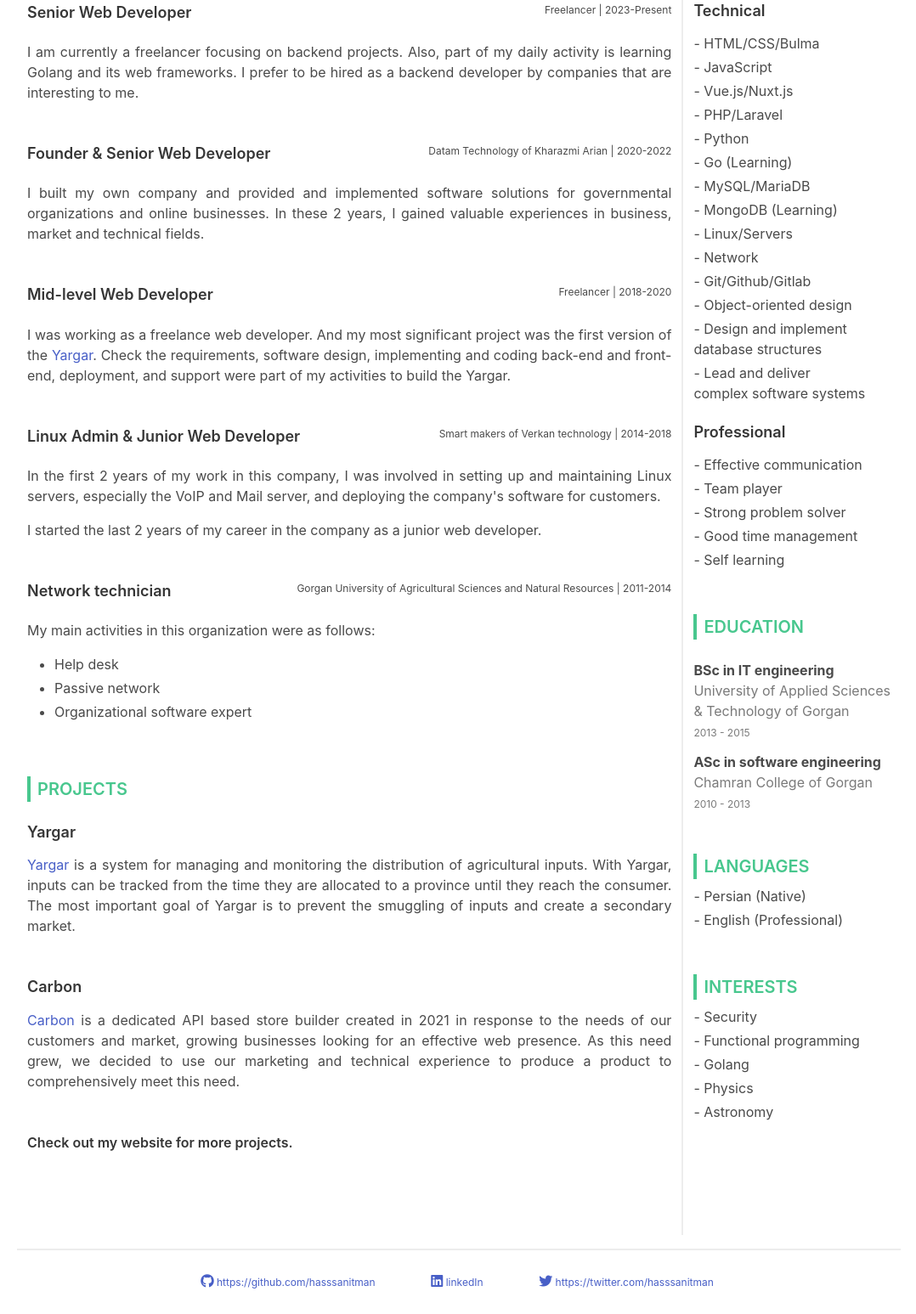
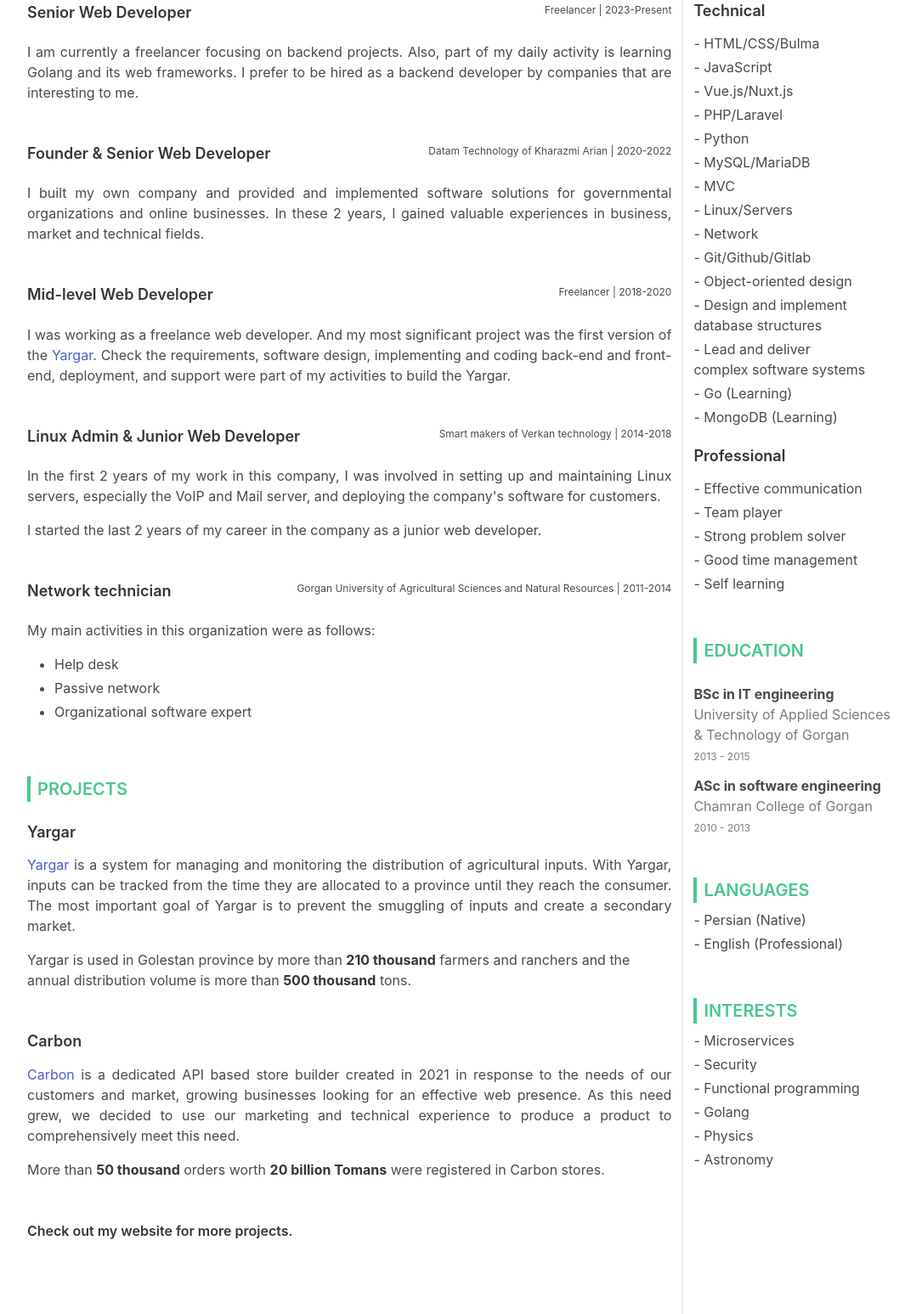
Before and after one commit to hasssanitman/reman, a plain HTML site: page resume4pdf.html in a window 1280 px wide. Shown: the part 427-1974 px from the top of the page at 85% size, without its empty margins (100-1178 px from the left). Drawn offline with Linux system fonts and the light colour scheme.

Commit message:
Much better layout and some change in resume contents

```diff
--- a/resume4pdf.html
+++ b/resume4pdf.html
@@ -134,11 +134,12 @@
                                   <p class="pt-2 has-text-justified">
                                     I was working as a freelance web developer.
                                     And my most significant project was the
-                                    first version of the <a href="casestudy/yargar.html">Yargar</a>. Check the
-                                    requirements, software design, implementing
-                                    and coding back-end and front-end,
-                                    deployment, and support were part of my
-                                    activities to build the Yargar.
+                                    first version of the
+                                    <a href="casestudy/yargar.html">Yargar</a>.
+                                    Check the requirements, software design,
+                                    implementing and coding back-end and
+                                    front-end, deployment, and support were part
+                                    of my activities to build the Yargar.
                                   </p>
                                 </div>
                                 <div class="pb-6">
@@ -156,7 +157,7 @@
                                     VoIP and Mail server, and deploying the
                                     company's software for customers.
                                   </p>
-                                  <p class=" has-text-justified">
+                                  <p class="has-text-justified">
                                     I started the last 2 years of my career in
                                     the company as a junior web developer.
                                   </p>
@@ -190,7 +191,7 @@
                               <div class="content pt-5">
                                 <div class="pb-6">
                                   <h5 class="d-inline-block">Yargar</h5>
-                                  <p class=" has-text-justified">
+                                  <p class="has-text-justified">
                                     <a href="/casestudy/yargar.html">Yargar</a>
                                     is a system for managing and monitoring the
                                     distribution of agricultural inputs. With
@@ -200,10 +201,17 @@
                                     of Yargar is to prevent the smuggling of
                                     inputs and create a secondary market.
                                   </p>
+                                  <p>
+                                    Yargar is used in Golestan province by more
+                                    than <strong>210 thousand</strong> farmers
+                                    and ranchers and the annual distribution
+                                    volume is more than
+                                    <strong>500 thousand</strong> tons.
+                                  </p>
                                 </div>
                                 <div class="pb-6">
                                   <h5 class="d-inline-block">Carbon</h5>
-                                  <p class=" has-text-justified">
+                                  <p class="has-text-justified">
                                     <a href="/casestudy/carbon.html">Carbon</a>
                                     is a dedicated API based store builder
                                     created in 2021 in response to the needs of
@@ -213,6 +221,12 @@
                                     marketing and technical experience to
                                     produce a product to comprehensively meet
                                     this need.
+                                  </p>
+                                  <p>
+                                    More than
+                                    <strong>50 thousand</strong> orders worth
+                                    <strong>20 billion Tomans</strong> were
+                                    registered in Carbon stores.
                                   </p>
                                 </div>
                                 <div class="pb-6">
@@ -237,9 +251,8 @@
                                 <p class="mb-1">- Vue.js/Nuxt.js</p>
                                 <p class="mb-1">- PHP/Laravel</p>
                                 <p class="mb-1">- Python</p>
-                                <p class="mb-1">- Go (Learning)</p>
                                 <p class="mb-1">- MySQL/MariaDB</p>
-                                <p class="mb-1">- MongoDB (Learning)</p>
+                                <p class="mb-1">- MVC</p>
                                 <p class="mb-1">- Linux/Servers</p>
                                 <p class="mb-1">- Network</p>
                                 <p class="mb-1">- Git/Github/Gitlab</p>
@@ -251,12 +264,14 @@
                                   <!-- I'm sorry :D -->
                                   database structures
                                 </p>
-                                <p class="mb-5">
+                                <p class="mb-1">
                                   - Lead and deliver
                                   <br class="is-hidden-mobile" />
                                   <!-- I'm sorry :D -->
                                   complex software systems
                                 </p>
+                                <p class="mb-1">- Go (Learning)</p>
+                                <p class="mb-5">- MongoDB (Learning)</p>
 
                                 <h5>Professional</h5>
                                 <p class="mb-1">- Effective communication</p>
@@ -332,6 +347,7 @@
                               <div class="content pt-2">
                                 <!-- <p class="mb-1">- Muay Thai</p>
                                 <p class="mb-1">- Hiking</p> -->
+                                <p class="mb-1">- Microservices</p>
                                 <p class="mb-1">- Security</p>
                                 <p class="mb-1">- Functional programming</p>
                                 <p class="mb-1">- Golang</p>
```
Also changed, not shown: casestudy/carbon.html (+1 -1 lines), casestudy/ibolak-automation.html (+1 -1 lines), casestudy/nextcloud.html (+1 -1 lines), casestudy/ojrat.html (+1 -1 lines), casestudy/yargar.html (+2 -2 lines), contact.html (+1 -1 lines), index.html (+4 -4 lines), portfolio.html (+1 -1 lines), resume.html (+28 -12 lines), 1 other file.
